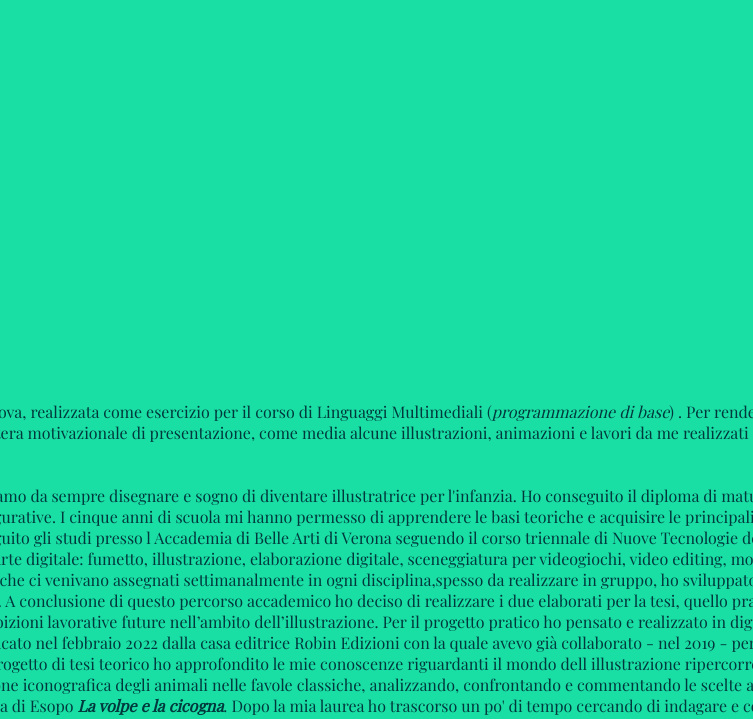
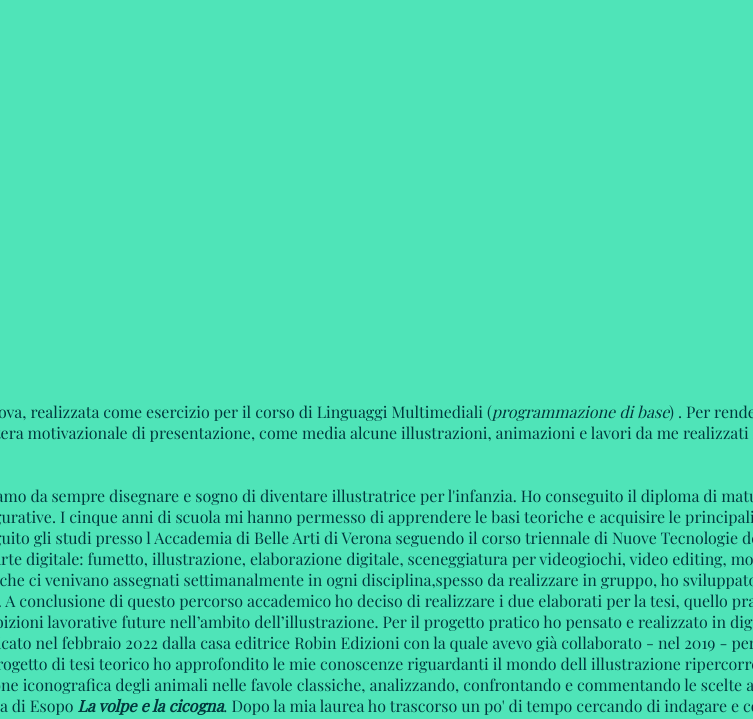
Before and after one commit to AnnaRedPan/Anna_Gitub_About, a plain HTML site: page index.html in a window 1280 px wide. Shown: the part 541-1260 px from the top of the page, without its empty margins (263-1016 px from the left). Drawn offline with nearby package versions, Linux system fonts and the light colour scheme.

Commit message:
background-color

```diff
--- a/scss/style.scss
+++ b/scss/style.scss
@@ -10,7 +10,7 @@ $font-family: 'Playfair Display',sans-serif;
 $font-family1: 'Playfair Display',sans-serif;
 $font-family2:'Abril Fatface', sans-serif;
 body {
-    background-color: rgb(26, 223, 164);
+    background-color: rgb(79, 228, 184);
     font-family: $font-family;
     font-size: $font-size-base;
     color: $color1
```
Also changed, not shown: css/style.css.
